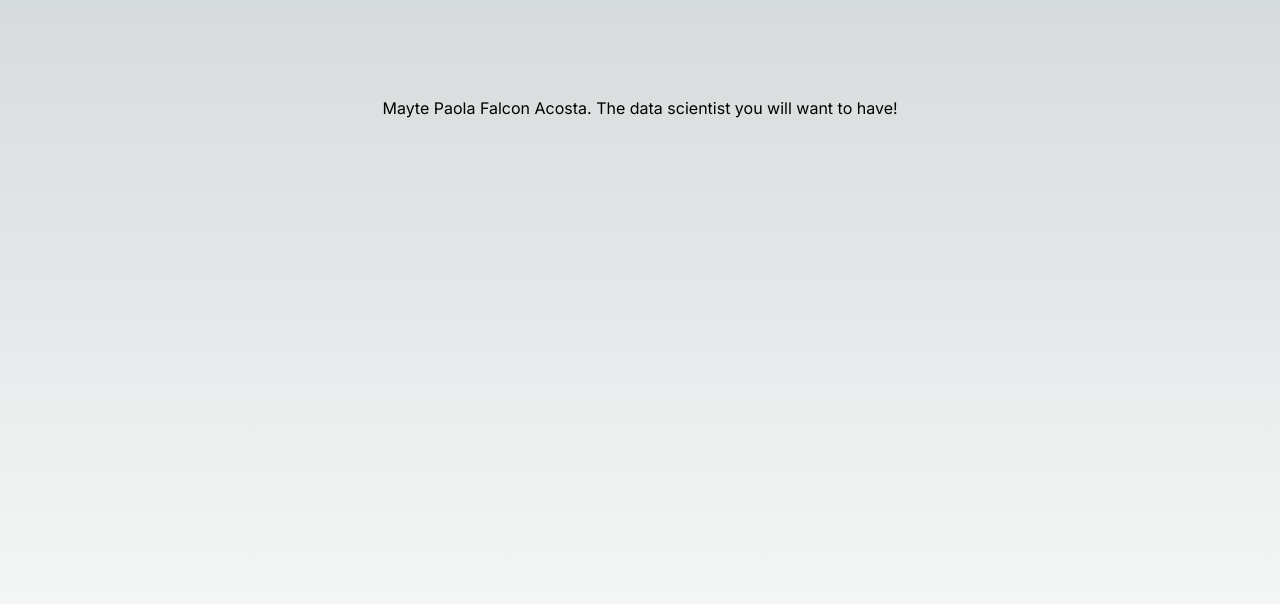
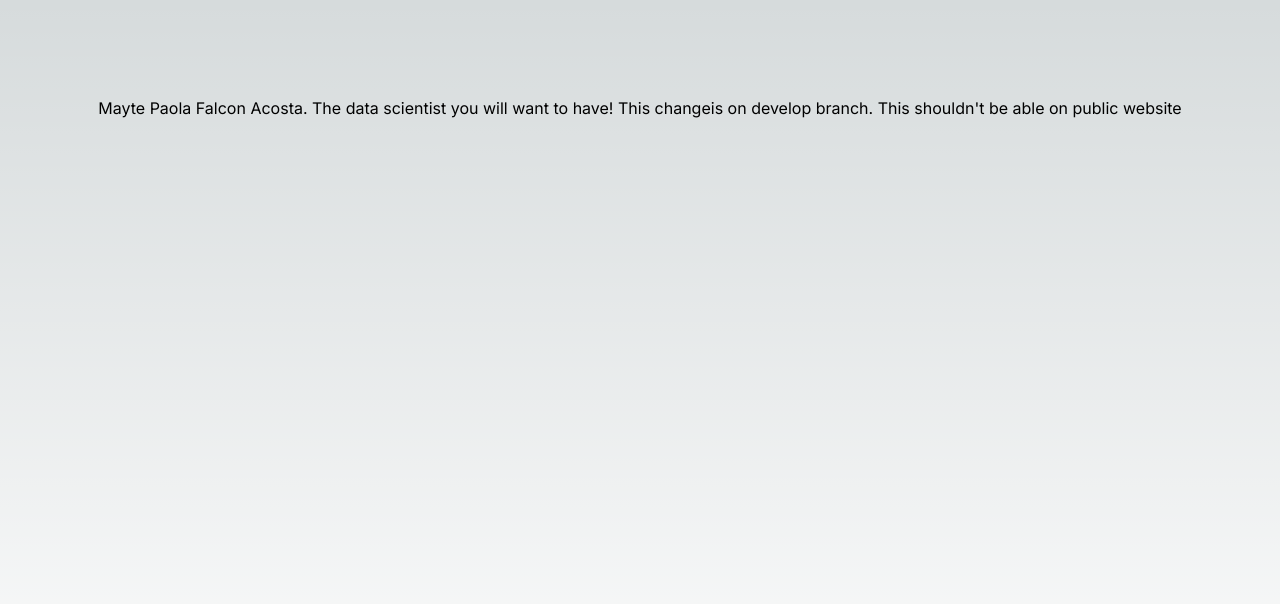
Before and after one commit to andromeda505/andromeda505, a Next.js app: page / in a window 1280 px wide. Shown: the top 604 px of the page. Built offline with nearby package versions, Linux system fonts and the light colour scheme.

Commit message:
change on developbranch

```diff
--- a/src/app/page.js
+++ b/src/app/page.js
@@ -4,6 +4,7 @@ export default function Home() {
   return (
     <main className="flex min-h-screen flex-col items-center justify-between p-24">
      Mayte Paola Falcon Acosta. The data scientist you will want to have!
+     This changeis on develop branch. This shouldn't be able on public website
     </main>
   )
 }
```
